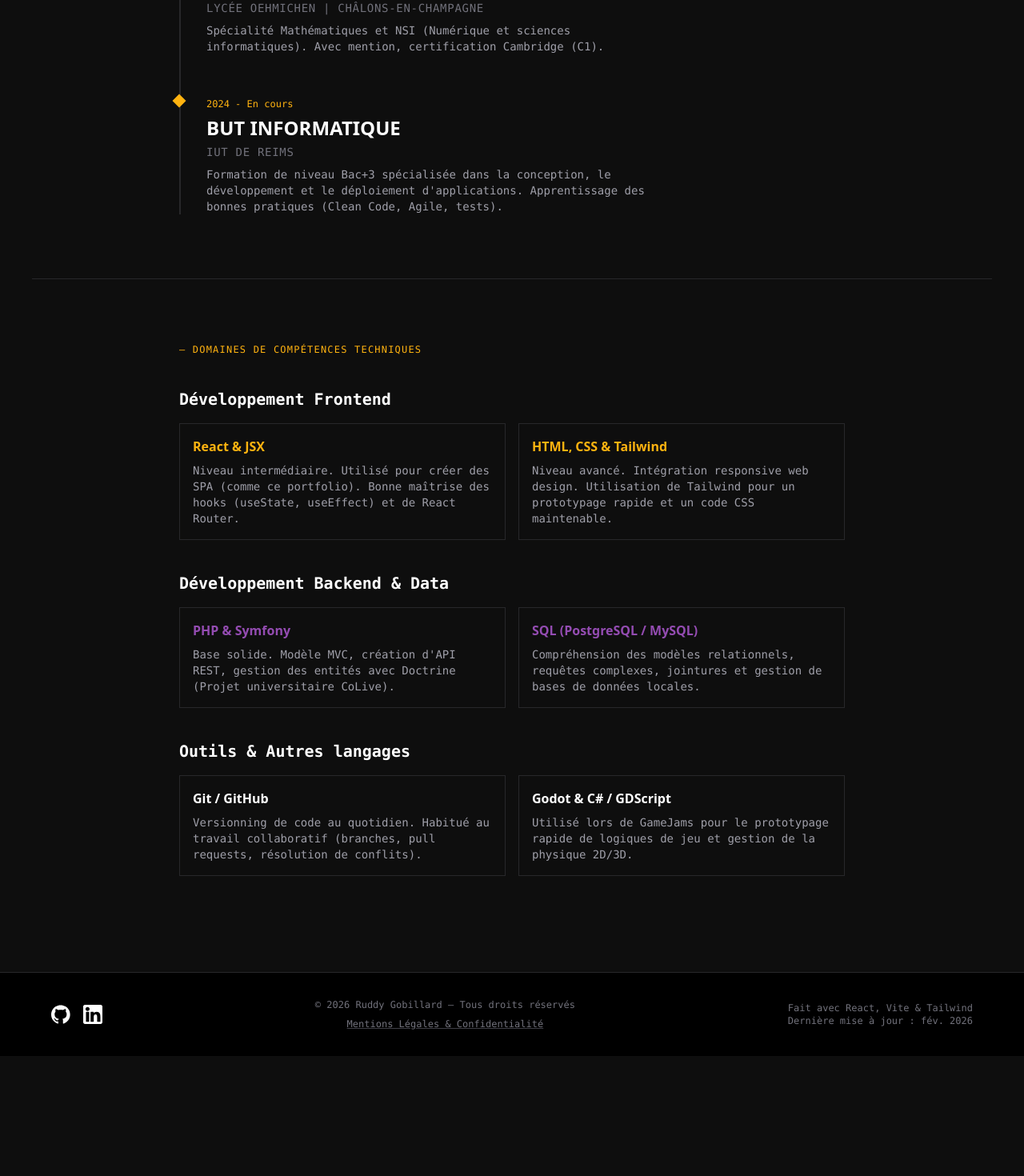
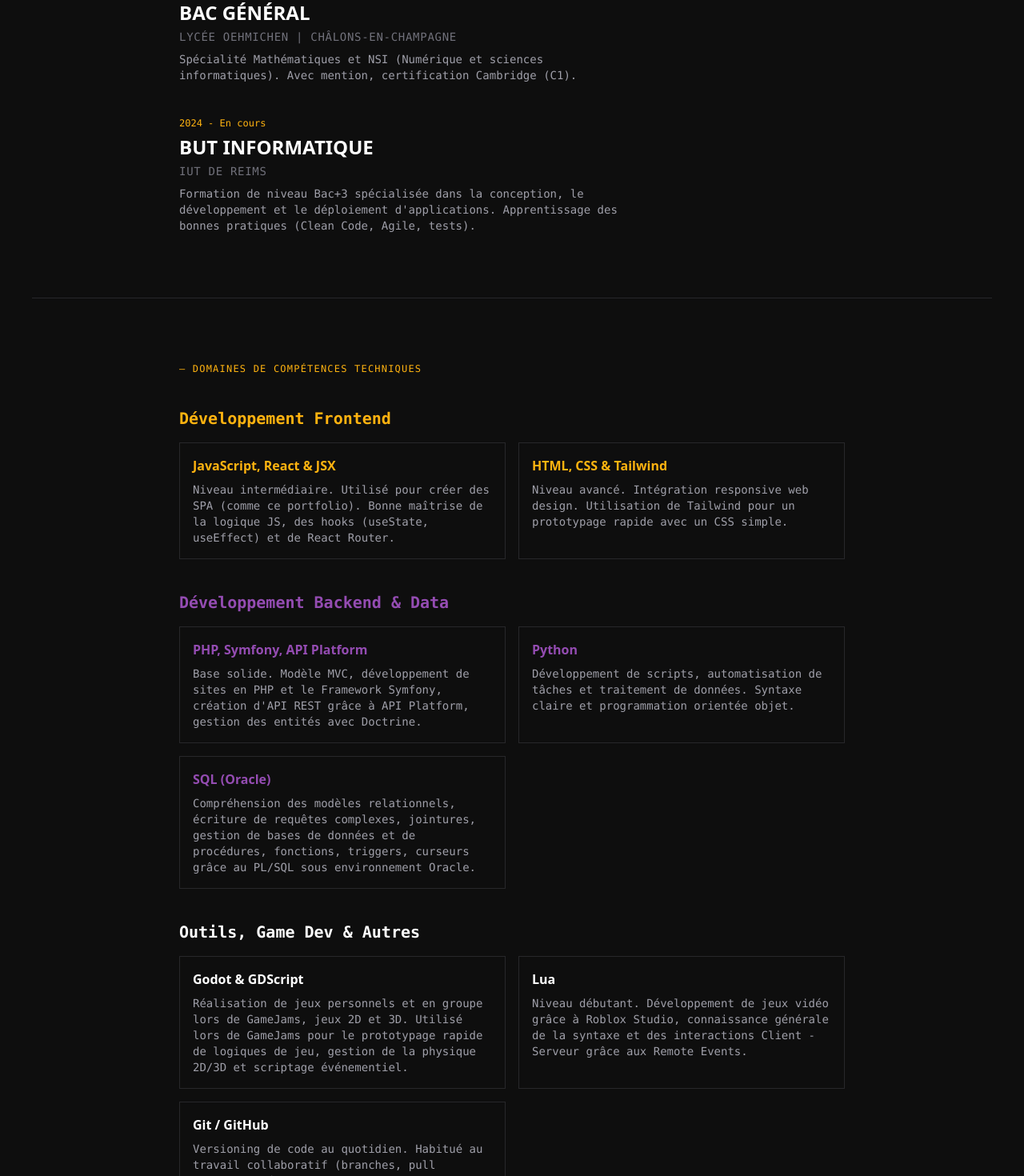
Before and after one commit to Rainbow51000/portfolio, a React (Vite) app: page /parcours in a window 1280 px wide. Shown: the part 629-2099 px from the top of the page at 80% size. Before the commit the page ends 1949 px from the top, so only its background shows below. Built offline with nearby package versions, Linux system fonts and the light colour scheme.

Commit message:
Feat: page parcours

```diff
--- a/src/pages/parcours.jsx
+++ b/src/pages/parcours.jsx
@@ -1,8 +1,7 @@
 export default function Parcours() {
     return (
         <div>
-            {/* Header */}
-            <section className="max-w-4xl mx-auto px-8 py-24 text-center">
+            <section className="max-w-4xl mx-auto px-8 py-24 text-center mt-9">
                 <p className="text-sm font-mono tracking-widest uppercase mb-6" style={{ color: "#FFB310" }}>
                     — Parcours
                 </p>
@@ -14,17 +13,13 @@ export default function Parcours() {
                 </h2>
             </section>
 
-            {/* Diplômes */}
             <section className="border-t border-zinc-800">
                 <div className="max-w-4xl mx-auto px-8 py-20">
                     <h3 className="text-xs font-mono tracking-widest uppercase mb-12" style={{ color: "#944CB2" }}>
                         — Diplômes
                     </h3>
 
-                    <div className="space-y-12 border-l-2 border-zinc-800 pl-8">
-
                     <div className="relative">
-                            <div className="absolute -left-10 top-1 w-3 h-3 rotate-45" style={{ backgroundColor: "#FFB310" }} />
                         <span className="text-xs font-mono" style={{ color: "#FFB310" }}>2024</span>
                         <h4 className="text-2xl font-black uppercase mt-1 mb-1">BAC Général</h4>
                         <p className="text-zinc-500 font-mono text-sm uppercase tracking-wider mb-2">Lycée Oehmichen | Châlons-en-Champagne</p>
@@ -34,8 +29,7 @@ export default function Parcours() {
                         </p>
                     </div>
 
-                        <div className="relative">
-                            <div className="absolute -left-10 top-1 w-3 h-3 rotate-45" style={{ backgroundColor: "#FFB310" }} />
+                    <div className="relative mt-9">
                         <span className="text-xs font-mono" style={{ color: "#FFB310" }}>2024 - En cours</span>
                         <h4 className="text-2xl font-black uppercase mt-1 mb-1">BUT Informatique</h4>
                         <p className="text-zinc-500 font-mono text-sm uppercase tracking-wider mb-2">IUT de Reims</p>
@@ -43,12 +37,9 @@ export default function Parcours() {
                             Formation de niveau Bac+3 spécialisée dans la conception, le développement et le déploiement d'applications. Apprentissage des bonnes pratiques (Clean Code, Agile, tests).
                         </p>
                     </div>
-
-                    </div>
                 </div>
             </section>
 
-            {/* Compétences détaillées */}
             <section className="border-t border-zinc-800">
                 <div className="max-w-4xl mx-auto px-8 py-20">
                     <h3 className="text-xs font-mono tracking-widest uppercase mb-10" style={{ color: "#FFB310" }}>
@@ -56,67 +47,75 @@ export default function Parcours() {
                     </h3>
 
                     <div className="space-y-10">
-                        {/* Dev Frontend */}
                         <div>
-                            <h4 className="text-xl font-bold font-mono mb-4 text-white">Développement Frontend</h4>
+                            <h4 className="text-xl font-bold font-mono mb-4 text-[#FFB310]">Développement Frontend</h4>
                             <div className="grid grid-cols-1 md:grid-cols-2 gap-4">
                                 <div className="border border-zinc-800 p-4">
-                                    <span className="font-bold text-[#FFB310]">React & JSX</span>
+                                    <span className="font-bold text-[#FFB310]">JavaScript, React & JSX</span>
                                     <p className="text-sm text-zinc-400 mt-2 font-mono">
-                                        Niveau intermédiaire. Utilisé pour créer des SPA (comme ce portfolio). Bonne maîtrise des hooks (useState, useEffect) et de React Router.
+                                        Niveau intermédiaire. Utilisé pour créer des SPA (comme ce portfolio). Bonne maîtrise de la logique JS, des hooks (useState, useEffect) et de React Router.
                                     </p>
                                 </div>
                                 <div className="border border-zinc-800 p-4">
                                     <span className="font-bold text-[#FFB310]">HTML, CSS & Tailwind</span>
                                     <p className="text-sm text-zinc-400 mt-2 font-mono">
-                                        Niveau avancé. Intégration responsive web design. Utilisation de Tailwind pour un prototypage rapide et un code CSS maintenable.
+                                        Niveau avancé. Intégration responsive web design. Utilisation de Tailwind pour un prototypage rapide avec un CSS simple.
                                     </p>
                                 </div>
                             </div>
                         </div>
 
-                        {/* Dev Backend & Data */}
                         <div>
-                            <h4 className="text-xl font-bold font-mono mb-4 text-white">Développement Backend & Data</h4>
+                            <h4 className="text-xl font-bold font-mono mb-4 text-[#944CB2]">Développement Backend & Data</h4>
                             <div className="grid grid-cols-1 md:grid-cols-2 gap-4">
                                 <div className="border border-zinc-800 p-4">
-                                    <span className="font-bold text-[#944CB2]">PHP & Symfony</span>
+                                    <span className="font-bold text-[#944CB2]">PHP, Symfony, API Platform</span>
                                     <p className="text-sm text-zinc-400 mt-2 font-mono">
-                                        Base solide. Modèle MVC, création d'API REST, gestion des entités avec Doctrine (Projet universitaire CoLive).
+                                        Base solide. Modèle MVC, développement de sites en PHP et le Framework Symfony, création d'API REST grâce à API Platform, gestion des entités avec Doctrine.
                                     </p>
                                 </div>
                                 <div className="border border-zinc-800 p-4">
-                                    <span className="font-bold text-[#944CB2]">SQL (PostgreSQL / MySQL)</span>
+                                    <span className="font-bold text-[#944CB2]">Python</span>
                                     <p className="text-sm text-zinc-400 mt-2 font-mono">
-                                        Compréhension des modèles relationnels, requêtes complexes, jointures et gestion de bases de données locales.
+                                        Développement de scripts, automatisation de tâches et traitement de données. Syntaxe claire et programmation orientée objet.
+                                    </p>
+                                </div>
+                                <div className="border border-zinc-800 p-4">
+                                    <span className="font-bold text-[#944CB2]">SQL (Oracle)</span>
+                                    <p className="text-sm text-zinc-400 mt-2 font-mono">
+                                        Compréhension des modèles relationnels, écriture de requêtes complexes, jointures, gestion de bases de données et de procédures, fonctions, triggers, curseurs grâce au PL/SQL sous environnement Oracle.
                                     </p>
                                 </div>
                             </div>
                         </div>
 
-                        {/* Outils et autres */}
                         <div>
-                            <h4 className="text-xl font-bold font-mono mb-4 text-white">Outils & Autres langages</h4>
+                            <h4 className="text-xl font-bold font-mono mb-4 text-white">Outils, Game Dev & Autres</h4>
                             <div className="grid grid-cols-1 md:grid-cols-2 gap-4">
                                 <div className="border border-zinc-800 p-4">
-                                    <span className="font-bold text-white">Git / GitHub</span>
+                                    <span className="font-bold text-white">Godot & GDScript</span>
                                     <p className="text-sm text-zinc-400 mt-2 font-mono">
-                                        Versionning de code au quotidien. Habitué au travail collaboratif (branches, pull requests, résolution de conflits).
+                                        Réalisation de jeux personnels et en groupe lors de GameJams, jeux 2D et 3D.
+                                        Utilisé lors de GameJams pour le prototypage rapide de logiques de jeu, gestion de la physique 2D/3D et scriptage événementiel.
                                     </p>
                                 </div>
                                 <div className="border border-zinc-800 p-4">
-                                    <span className="font-bold text-white">Godot & C# / GDScript</span>
+                                    <span className="font-bold text-white">Lua</span>
                                     <p className="text-sm text-zinc-400 mt-2 font-mono">
-                                        Utilisé lors de GameJams pour le prototypage rapide de logiques de jeu et gestion de la physique 2D/3D.
+                                        Niveau débutant. Développement de jeux vidéo grâce à Roblox Studio, connaissance générale de la syntaxe et des interactions Client - Serveur grâce aux Remote Events.
+                                    </p>
+                                </div>
+                                <div className="border border-zinc-800 p-4 md:col-span-2 lg:col-span-1">
+                                    <span className="font-bold text-white">Git / GitHub</span>
+                                    <p className="text-sm text-zinc-400 mt-2 font-mono">
+                                        Versioning de code au quotidien. Habitué au travail collaboratif (branches, pull requests, résolution de conflits).
                                     </p>
                                 </div>
                             </div>
                         </div>
-
                     </div>
                 </div>
             </section>
-
         </div>
     )
 }
```
Lines whose indentation alone changed are shown as unchanged.
